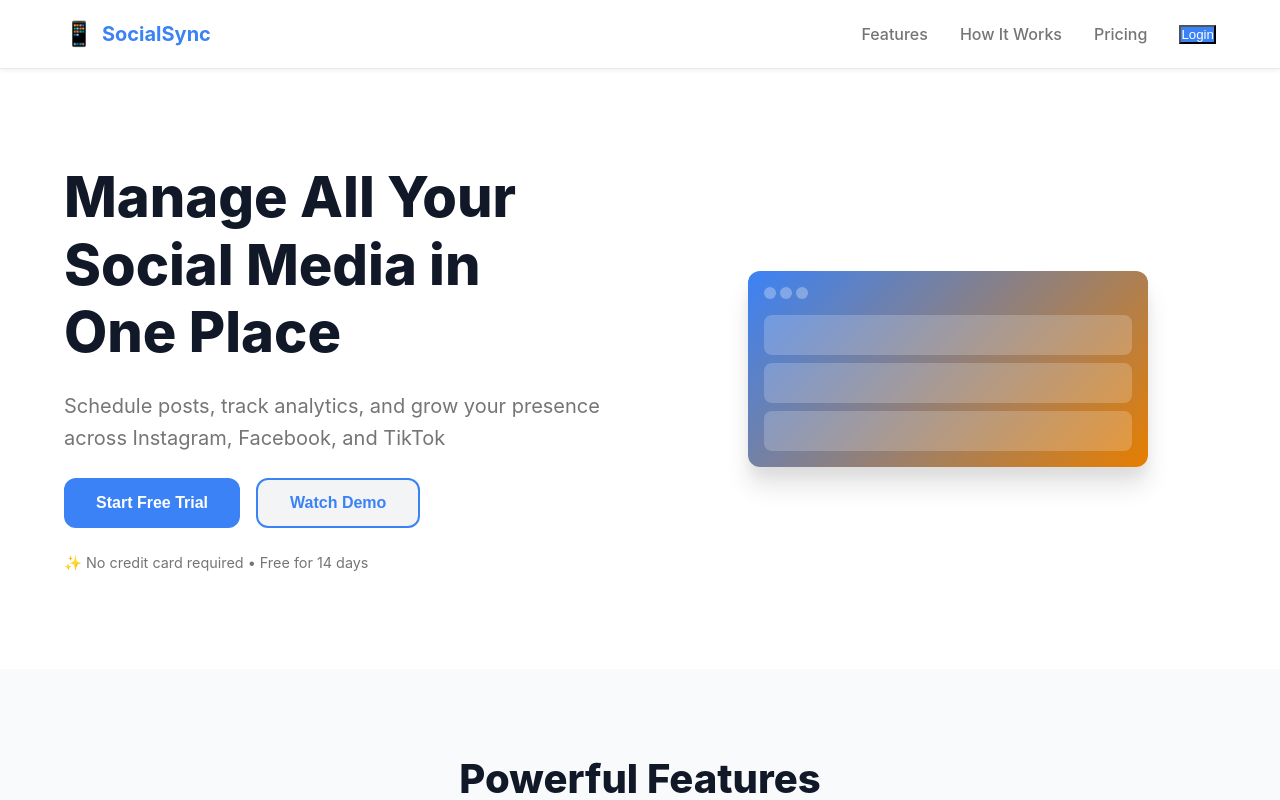
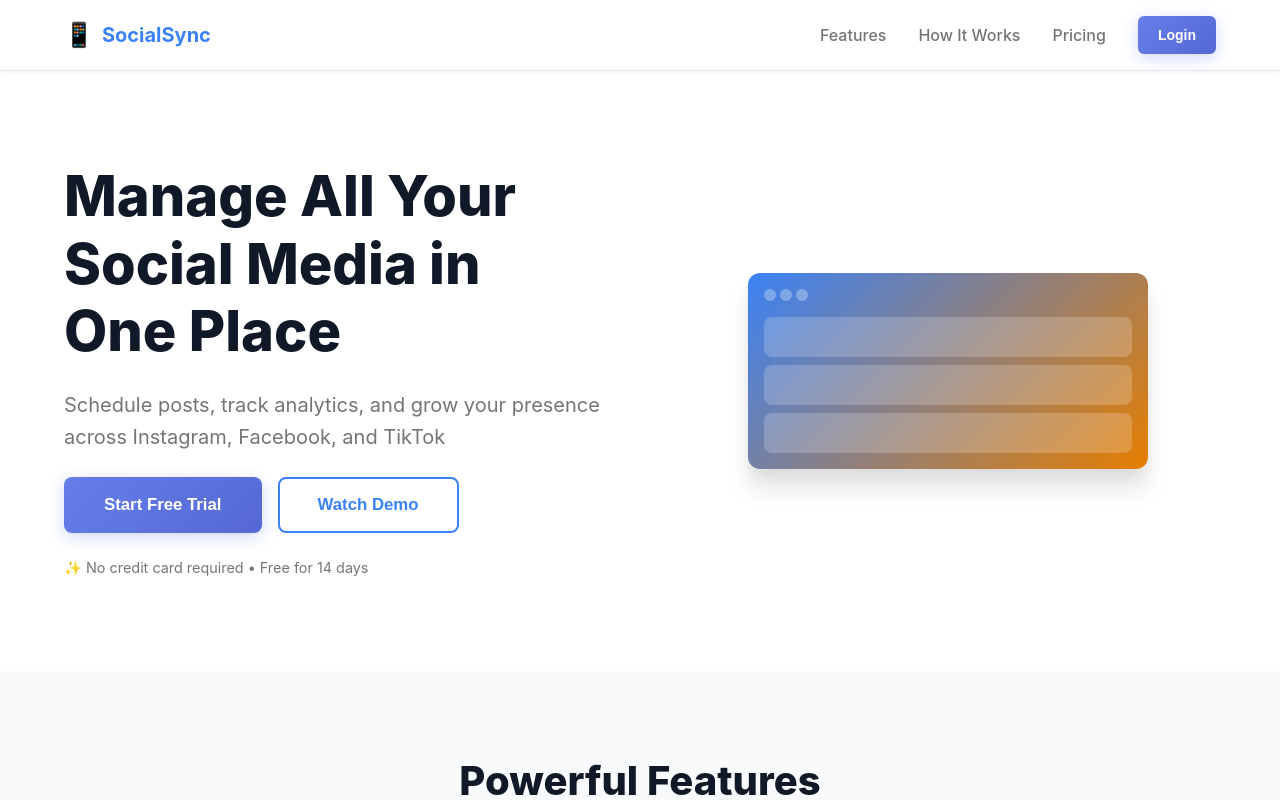
Before and after one commit to davewish/sma, a React (Vite) app: page / in a window 1280 px wide. Shown: the top 800 px of the page. Built offline with nearby package versions, Linux system fonts and the light colour scheme; no server answers.

Commit message:
style: Improve button styling with professional design
- Enhanced button sizes (sm, md, lg) with consistent padding
- Added gradient backgrounds and smooth shadows
- Improved hover and active states for better feedback
- Updated dashboard header button styling
- Better visual hierarchy and UX

```diff
--- a/src/styles/dashboard.css
+++ b/src/styles/dashboard.css
@@ -11,10 +11,9 @@
   justify-content: space-between;
   align-items: center;
   margin-bottom: 40px;
-  padding-bottom: 20px;
+  padding: 24px 28px;
   border-bottom: 2px solid rgba(255, 255, 255, 0.3);
   background: white;
-  padding: 20px;
   border-radius: 10px;
   box-shadow: 0 4px 6px rgba(0, 0, 0, 0.1);
 }
@@ -26,14 +25,49 @@
 }
 
 .welcome {
-  margin: 5px 0 0 0;
+  margin: 8px 0 0 0;
   color: #666;
-  font-size: 0.9em;
+  font-size: 0.95em;
+  font-weight: 500;
 }
 
 .header-right {
   display: flex;
-  gap: 10px;
+  gap: 12px;
+  align-items: center;
+}
+
+/* Button Styles for Dashboard */
+.dashboard-header .button {
+  padding: 10px 20px;
+  font-size: 0.875rem;
+  border-radius: 6px;
+  font-weight: 600;
+  cursor: pointer;
+  transition: all 0.3s ease;
+  display: inline-flex;
+  align-items: center;
+  justify-content: center;
+  min-height: 38px;
+  white-space: nowrap;
+}
+
+.dashboard-header .button.button--secondary {
+  background: transparent;
+  color: #667eea;
+  border: 2px solid #667eea;
+  padding: 8px 18px;
+}
+
+.dashboard-header .button.button--secondary:hover {
+  background: #667eea;
+  color: white;
+  box-shadow: 0 4px 12px rgba(102, 126, 234, 0.3);
+  transform: translateY(-1px);
+}
+
+.dashboard-header .button.button--secondary:active {
+  transform: translateY(0);
 }
 
 .error-banner {
--- a/src/styles/landing.css
+++ b/src/styles/landing.css
@@ -166,26 +166,120 @@
   transition: all 0.3s ease;
 }
 
-.button.button--primary {
-  background: var(--color-primary);
-  color: var(--color-white);
+/* Base button styles */
+.button {
+  padding: 14px 32px;
+  font-size: 1rem;
+  border: none;
+  border-radius: 8px;
+  font-weight: 600;
+  cursor: pointer;
+  transition: all 0.3s ease;
+  display: inline-flex;
+  align-items: center;
+  justify-content: center;
+  min-height: 44px;
+  white-space: nowrap;
+  text-decoration: none;
 }
 
-.button.button--primary:hover {
-  background: var(--color-primary-dark);
+.button:disabled {
+  opacity: 0.6;
+  cursor: not-allowed;
+}
+
+/* Size variants */
+.button.button--sm {
+  padding: 10px 20px;
+  font-size: 0.875rem;
+  min-height: 38px;
+  border-radius: 6px;
+}
+
+.button.button--md {
+  padding: 12px 28px;
+  font-size: 0.95rem;
+  min-height: 42px;
+  border-radius: 8px;
+}
+
+.button.button--lg {
+  padding: 16px 40px;
+  font-size: 1.05rem;
+  min-height: 48px;
+  border-radius: 8px;
+  font-weight: 700;
+}
+
+/* Color variants */
+.button.button--primary {
+  background: linear-gradient(135deg, #667eea 0%, #5568d3 100%);
+  color: var(--color-white);
+  box-shadow: 0 4px 15px rgba(102, 126, 234, 0.3);
+  border: none;
+}
+
+.button.button--primary:hover:not(:disabled) {
+  background: linear-gradient(135deg, #5568d3 0%, #4857bc 100%);
   transform: translateY(-2px);
-  box-shadow: var(--box-shadow-lg);
+  box-shadow: 0 6px 20px rgba(102, 126, 234, 0.4);
+}
+
+.button.button--primary:active:not(:disabled) {
+  transform: translateY(0);
+  box-shadow: 0 2px 8px rgba(102, 126, 234, 0.3);
 }
 
 .button.button--secondary {
-  background: var(--color-gray-100);
+  background: transparent;
   color: var(--color-primary);
   border: 2px solid var(--color-primary);
+  padding-left: calc(28px - 2px);
+  padding-right: calc(28px - 2px);
 }
 
-.button.button--secondary:hover {
+.button.button--secondary.button--sm {
+  padding-left: calc(20px - 2px);
+  padding-right: calc(20px - 2px);
+}
+
+.button.button--secondary.button--md {
+  padding-left: calc(28px - 2px);
+  padding-right: calc(28px - 2px);
+}
+
+.button.button--secondary.button--lg {
+  padding-left: calc(40px - 2px);
+  padding-right: calc(40px - 2px);
+}
+
+.button.button--secondary:hover:not(:disabled) {
   background: var(--color-primary);
   color: var(--color-white);
+  box-shadow: 0 4px 15px rgba(102, 126, 234, 0.3);
+  transform: translateY(-2px);
+}
+
+.button.button--secondary:active:not(:disabled) {
+  transform: translateY(0);
+}
+
+.button.button--danger {
+  background: #ff6b6b;
+  color: var(--color-white);
+  box-shadow: 0 4px 15px rgba(255, 107, 107, 0.3);
+  border: none;
+}
+
+.button.button--danger:hover:not(:disabled) {
+  background: #ff5252;
+  transform: translateY(-2px);
+  box-shadow: 0 6px 20px rgba(255, 107, 107, 0.4);
+}
+
+.button.button--danger:active:not(:disabled) {
+  transform: translateY(0);
+  box-shadow: 0 2px 8px rgba(255, 107, 107, 0.3);
 }
 
 .hero-footnote {
```
